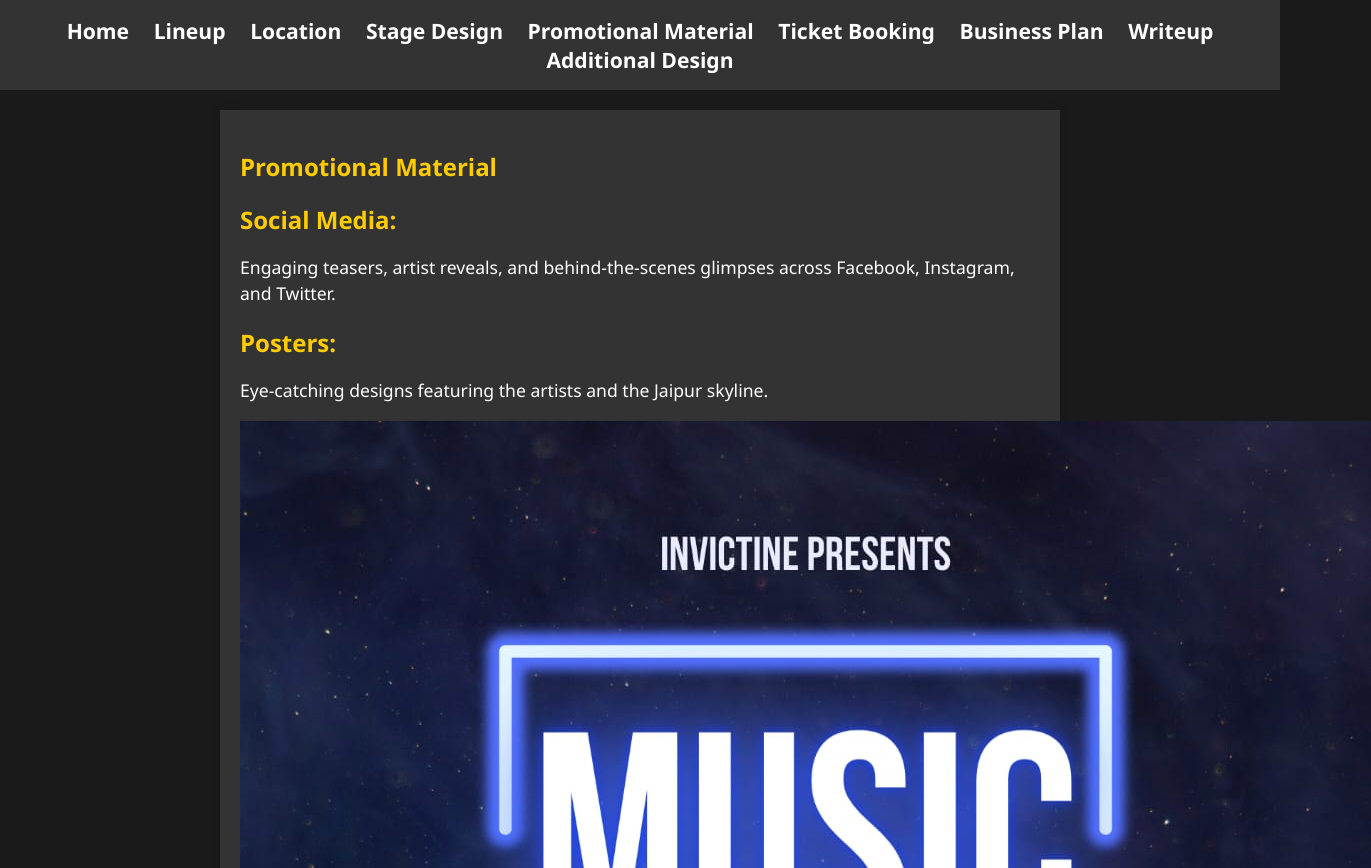
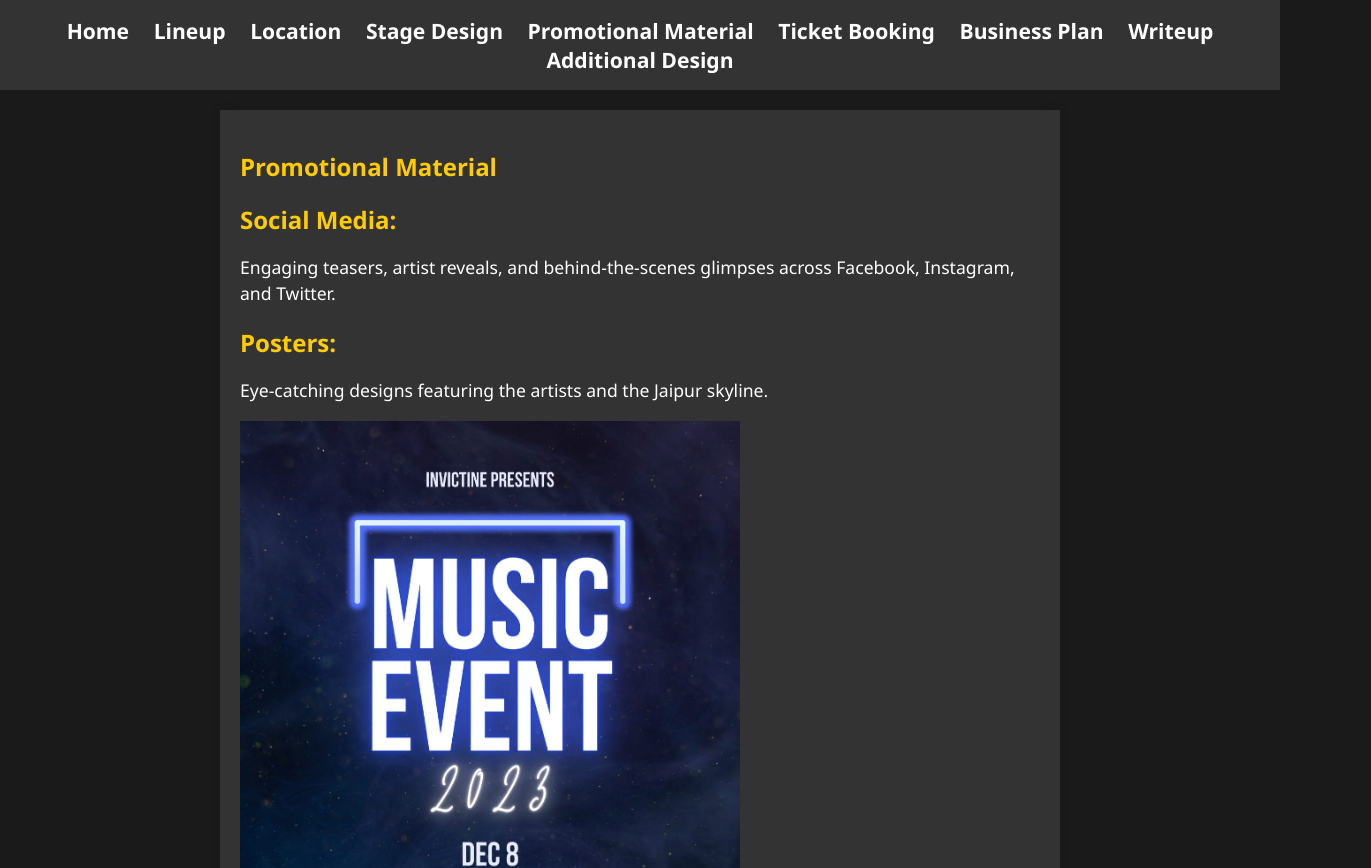
Before and after one commit to AarushAgarwal-dev/Invictine, a plain HTML site: page promotional.html in a window 1280 px wide. Shown: the top 868 px of the page, 1371 px wide, since content can reach past the window. Drawn offline with Linux system fonts and the light colour scheme.

Commit message:
Update promotional.html

```diff
--- a/promotional.html
+++ b/promotional.html
@@ -33,7 +33,7 @@
 
         <h3>Posters:</h3>
         <p style="font-size: 1.1em;">Eye-catching designs featuring the artists and the Jaipur skyline.</p>
-        <img src="promo.jpeg" alt="Arasaka Logo" >
+        <img src="promo.jpeg" alt="Arasaka Logo" width=500>
 
         <h3>Advertisements:</h3>
         <p style="font-size: 1.1em;">Strategic placement in major newspapers, music magazines, and online platforms.</p>
```
